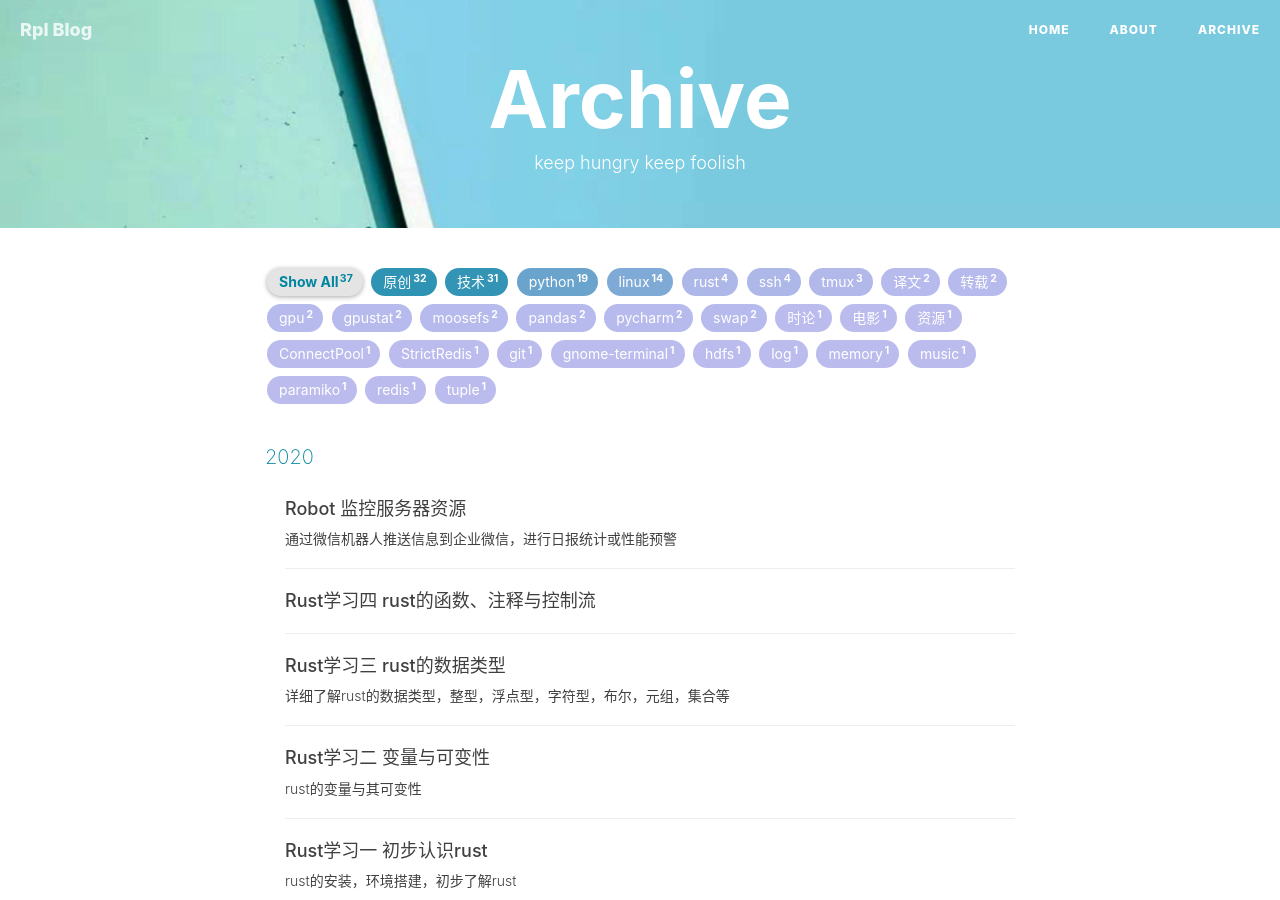
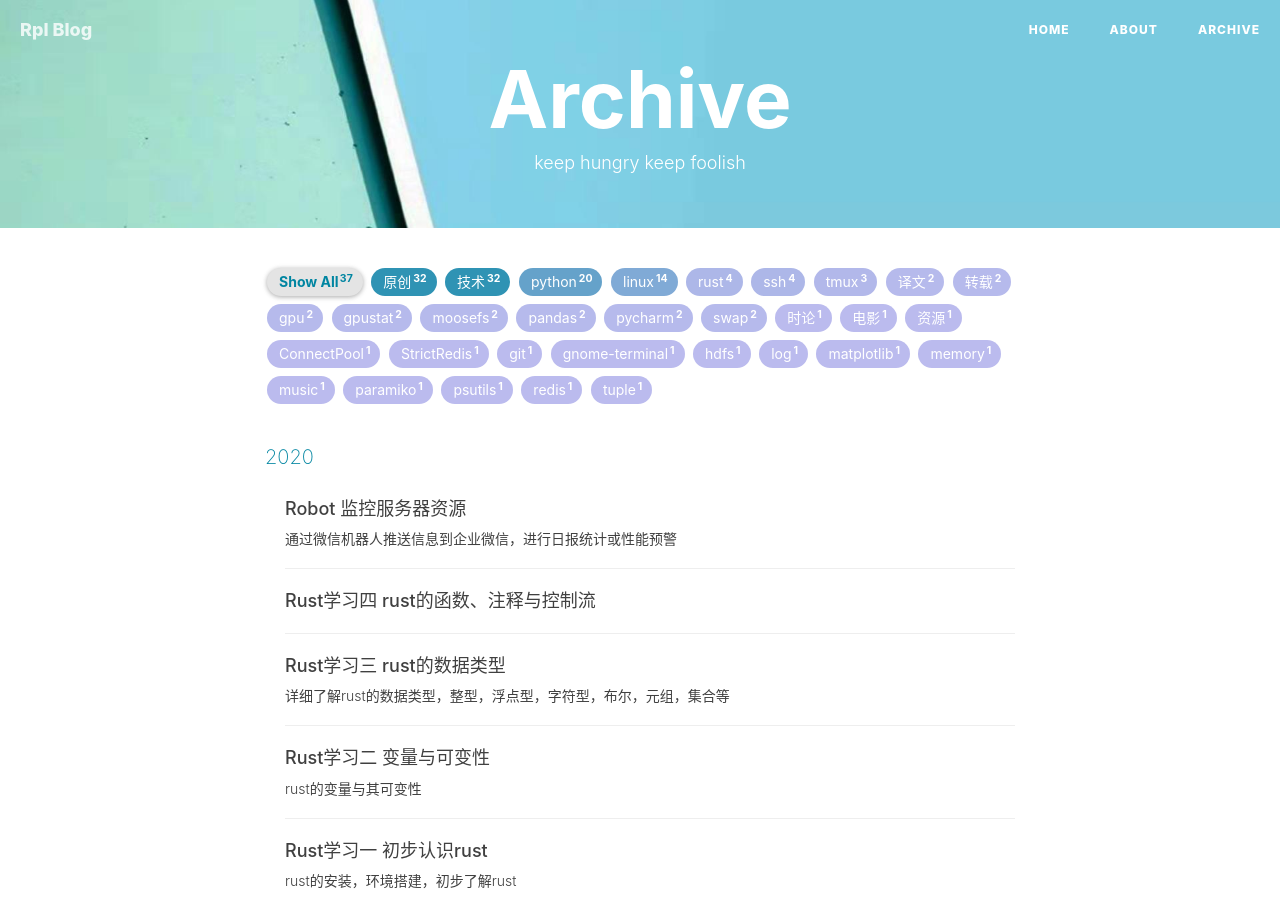
Before and after one commit to littleRpl/littleRpl.github.io, a Jekyll site: the page built from archive.html, in a window 1280 px wide and 900 px high. Built offline with Jekyll 4.4.1, drawn with Linux system fonts in a browser that asks for light colours; nearby versions of some CDN libraries; comment, search, counter and statistics services are not loaded.

Commit message:
update roboot-pus-msg.md

```diff
--- a/_posts/2020-12-31-roboot-push-message.md
+++ b/_posts/2020-12-31-roboot-push-message.md
@@ -8,6 +8,10 @@ header-style:  "text"
 catalog: true
 tags:
     - 原创
+    - 技术
+    - python
+    - matplotlib
+    - psutils
 ---
 
 > python脚本监控服务器的cpu， memory， swap等资源信息，可视化数据
```
